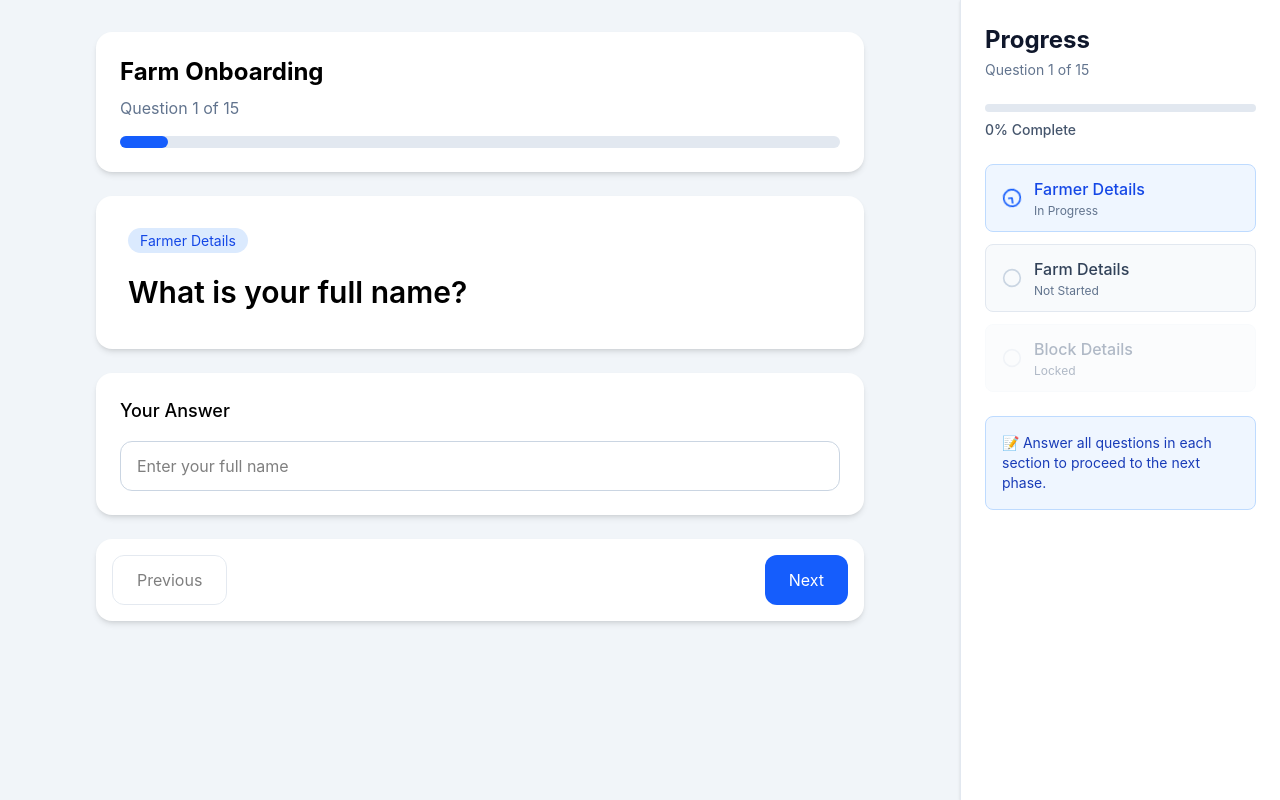
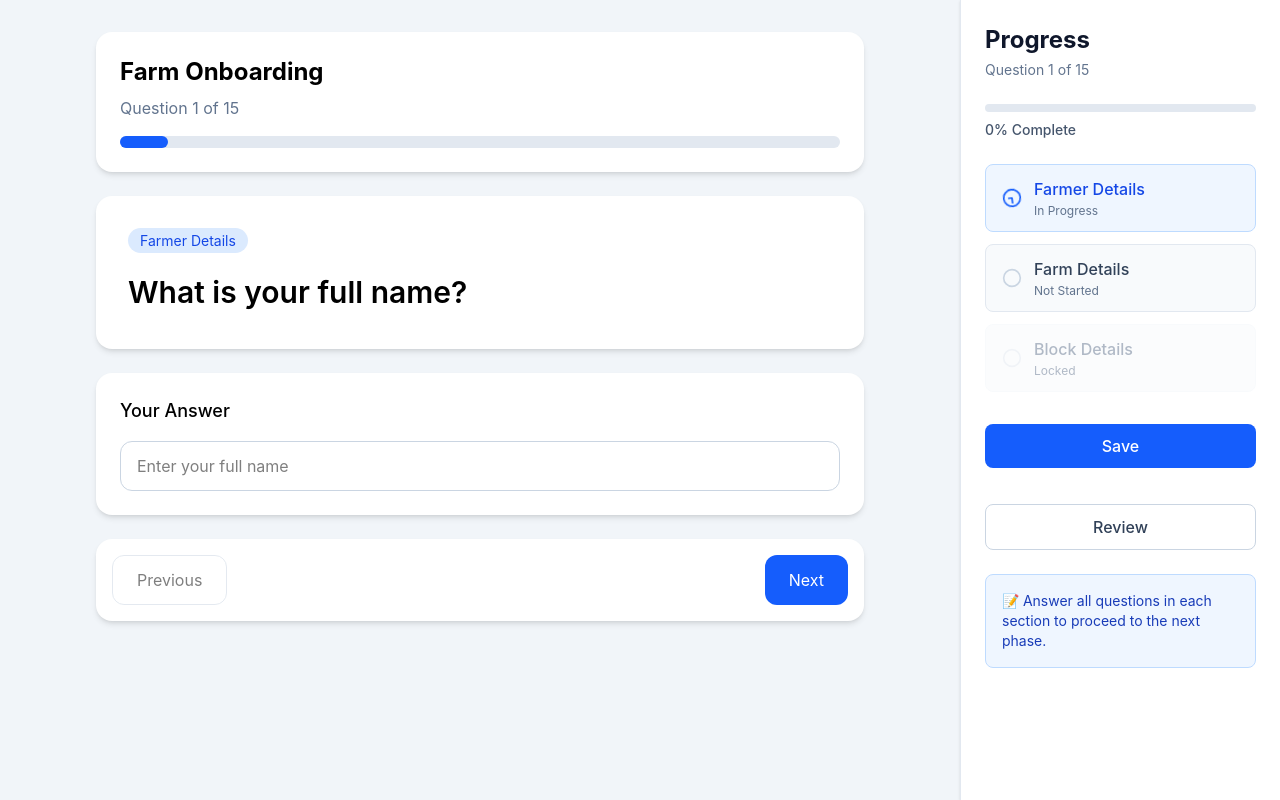
Before and after one commit to SakethPractice/V2T, a React (Vite) app in the folder frontend/: page /interview in a window 1280 px wide. Built offline with nearby package versions, Linux system fonts and the light colour scheme.

Commit message:
added draft and review option in sidebar

```diff
--- a/frontend/components/interview/progressSidebar.tsx
+++ b/frontend/components/interview/progressSidebar.tsx
@@ -1,14 +1,23 @@
 import { CheckCircle, Clock3, Circle } from "lucide-react";
 import { useInterviewStore } from "../../state/interviewStore";
-import {
-  getSectionStatuses,
-  getCompletionPercentage,
-} from "../../utils/progressHelpers";
+import { getSectionStatuses,getCompletionPercentage } from "../../utils/progressHelpers";
 import { useTranslation } from "../../hooks/useTranslation";
+import { saveSession } from "../../services/sessionService";
+import { useState } from "react";
+import { useNavigate } from "react-router-dom";
 
 export default function ProgressSidebar() {
-  const { questions, responses, currentQuestionIndex, goToQuestion } =
-    useInterviewStore();
+  const {
+  questions,
+  responses,
+  currentQuestionIndex,
+  goToQuestion,
+  sessionId,
+} = useInterviewStore();
+
+  const [saving, setSaving] = useState(false);
+
+  const navigate = useNavigate();
 
   const sectionStatuses = getSectionStatuses(
     questions,
@@ -29,6 +38,27 @@ export default function ProgressSidebar() {
       goToQuestion(section.firstQuestionIndex);
     }
   };
+
+  const handleSaveDraft = async () => {
+  if (!sessionId) return;
+
+  try {
+    setSaving(true);
+
+    await saveSession(
+      sessionId,
+      responses,
+      questions[currentQuestionIndex].id
+    );
+
+    alert("Draft saved successfully!");
+  } catch (error) {
+    console.error(error);
+    alert("Failed to save draft.");
+  } finally {
+    setSaving(false);
+  }
+};
 
   const getStatusIcon = (status: typeof sectionStatuses[0]["status"]) => {
     switch (status) {
@@ -170,6 +200,25 @@ export default function ProgressSidebar() {
           ))}
         </div>
 
+        <div className="pt-2">
+        <button
+          onClick={handleSaveDraft}
+          disabled={saving}
+          className="w-full rounded-lg bg-blue-600 px-4 py-2.5 text-white font-medium hover:bg-blue-700 disabled:opacity-50 disabled:cursor-not-allowed transition-colors"
+        >
+          {saving ? "Saving..." : "Save"}
+        </button>
+        </div>
+
+        <div className="pt-3">
+          <button
+            onClick={() => navigate("/review")}
+            className="w-full rounded-lg border border-slate-300 bg-white px-4 py-2.5 font-medium text-slate-700 hover:bg-slate-50 transition-colors"
+          >
+            Review
+          </button>
+        </div>
+
         {/* Info Box */}
         <div className="bg-blue-50 border border-blue-200 rounded-lg p-4">
           <p className="text-sm text-blue-800">
```
